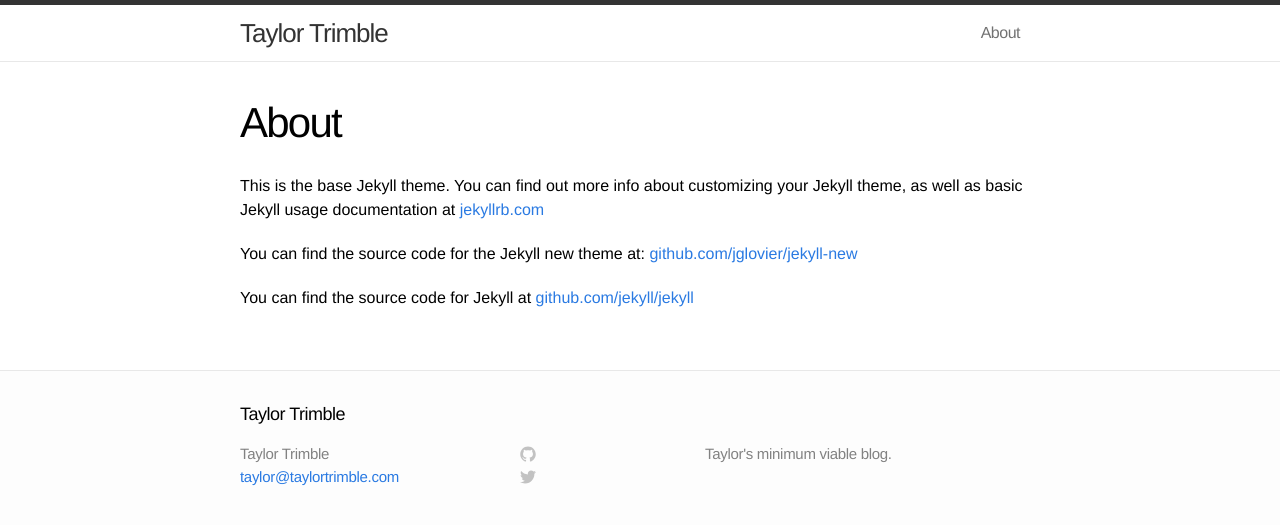
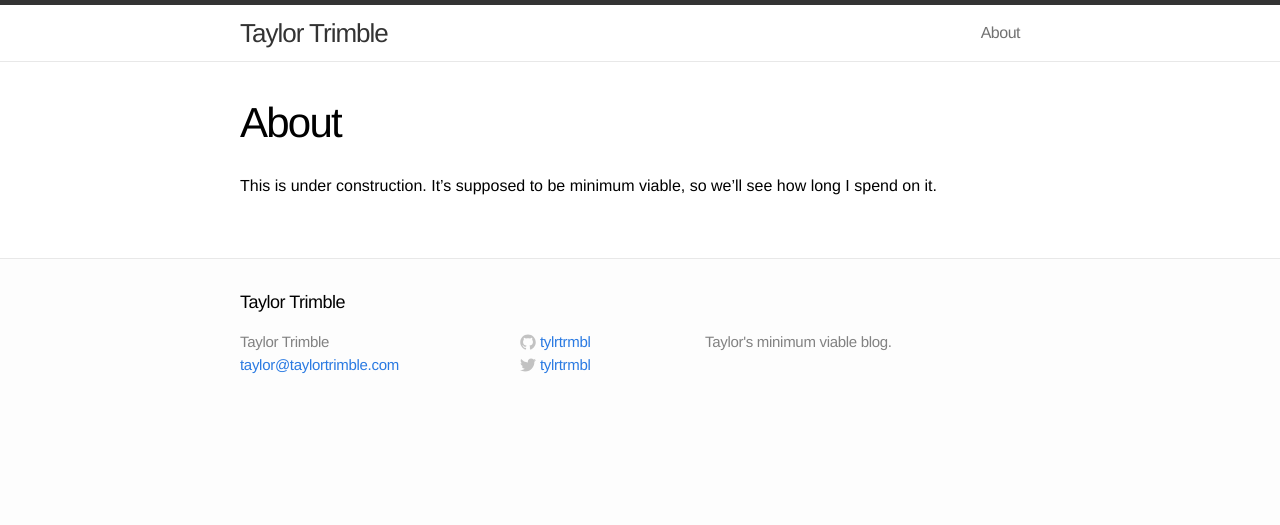
Before and after one commit to taylortrimble/tylrtrmbl.github.io, a Jekyll site: the page built from about.md, in a window 1280 px wide. Shown: the top 525 px of the page. Built offline with Jekyll 4.4.1, drawn with Linux system fonts in a browser that asks for light colours.

Commit message:
Less jekyllified for the outside world

```diff
--- a/_config.yml
+++ b/_config.yml
@@ -1,6 +1,7 @@
 # Site settings
 title: Taylor Trimble
 email: taylor@taylortrimble.com
+username: tylrtrmbl
 description: "Taylor's minimum viable blog."
 baseurl: ""
 url: "http://taylortrimble.com"
--- a/about.md
+++ b/about.md
@@ -4,8 +4,4 @@ title: About
 permalink: /about/
 ---
 
-This is the base Jekyll theme. You can find out more info about customizing your Jekyll theme, as well as basic Jekyll usage documentation at [jekyllrb.com](http://jekyllrb.com/)
-
-You can find the source code for the Jekyll new theme at: [github.com/jglovier/jekyll-new](https://github.com/jglovier/jekyll-new)
-
-You can find the source code for Jekyll at [github.com/jekyll/jekyll](https://github.com/jekyll/jekyll)
+This is under construction. It's supposed to be minimum viable, so we'll see how long I spend on it.
```
